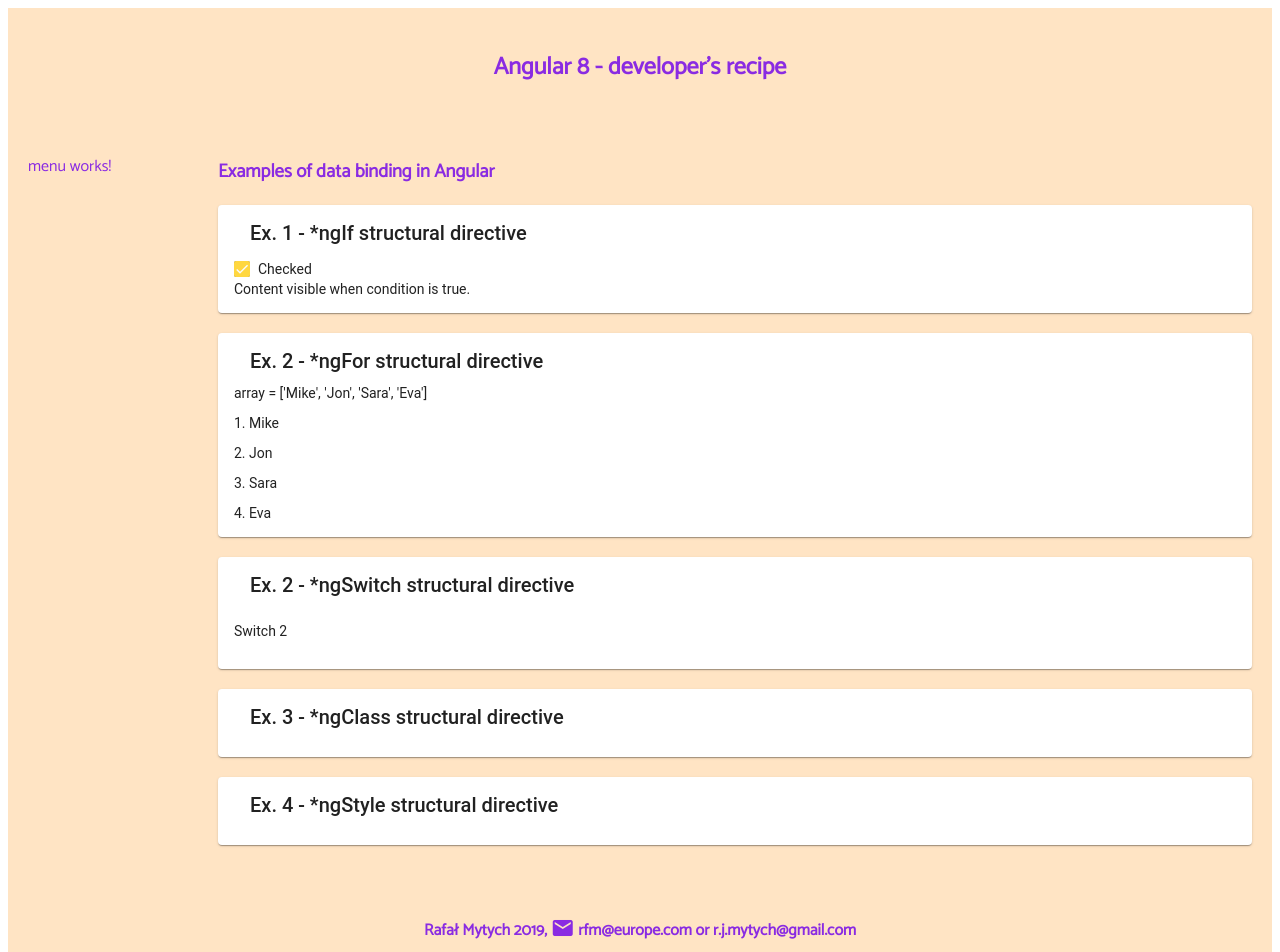
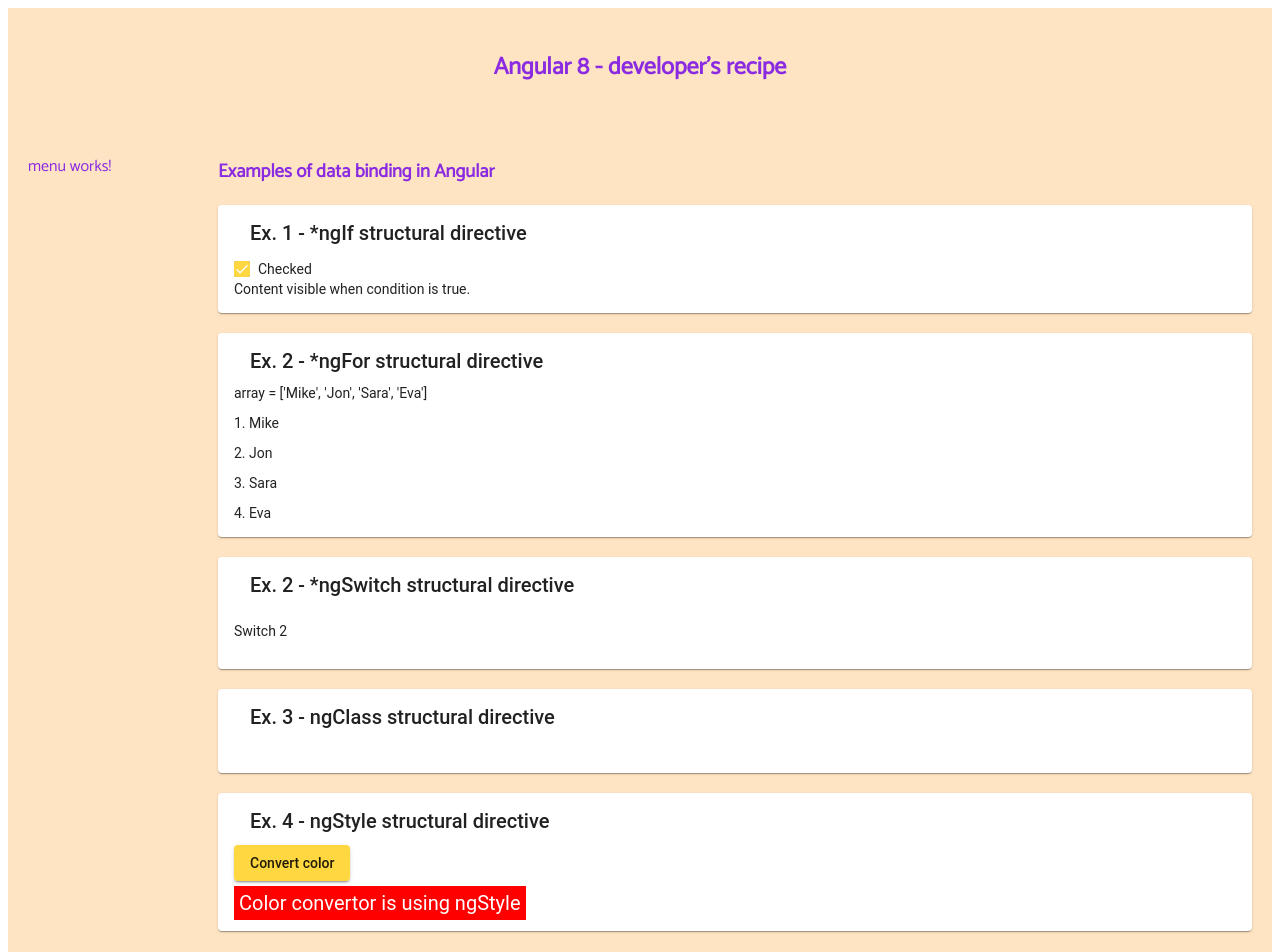
Before and after one commit to RafalM2000/portfolio-Angular8, an Angular app: page / in a window 1280 px wide. Shown: the top 952 px of the page. Built offline with nearby package versions, Linux system fonts and the light colour scheme.

Commit message:
ngStyle implementation

```diff
--- a/src/app/directives/directives.component.css
+++ b/src/app/directives/directives.component.css
@@ -1,3 +1,7 @@
 mat-card {
     margin-bottom: 20px;
 }
+
+.buttonStyle {
+    margin-bottom: 10px;
+}
--- a/src/app/directives/directives.component.html
+++ b/src/app/directives/directives.component.html
@@ -43,8 +43,9 @@
 
     <mat-card>
         <mat-card-header>
-            <mat-card-title>Ex. 3 - *ngClass structural directive</mat-card-title>
+            <mat-card-title>Ex. 3 - ngClass structural directive</mat-card-title>
         </mat-card-header>
+            <p></p>
         <mat-card-content>
 
         </mat-card-content>
@@ -52,10 +53,14 @@
 
     <mat-card>
         <mat-card-header>
-            <mat-card-title>Ex. 4 - *ngStyle structural directive</mat-card-title>
+            <mat-card-title>Ex. 4 - ngStyle structural directive</mat-card-title>
         </mat-card-header>
         <mat-card-content>
-
+            <button class ='buttonStyle' mat-raised-button color="accent" (click) = "onColorConverter()">Convert color</button>
+            <div>
+                <span [ngStyle] = "{'background-color': colorConverter === true ? 'green' : 'red', 'font-size': '20px', 'font-width': '800', 'color': 'white', 'padding': '5px'}">
+                Color convertor is using ngStyle</span>
+            </div>
         </mat-card-content>
     </mat-card>
 </div>
--- a/src/app/directives/directives.component.ts
+++ b/src/app/directives/directives.component.ts
@@ -10,6 +10,7 @@
 usersList = ['Mike', 'Jon', 'Sara', 'Eva'];
 isVisible = true;
 switchExpression = 'No2';
+colorConverter = false;
 
   constructor() { }
 
@@ -20,5 +21,9 @@
     this.isVisible = !this.isVisible;
   }
 
+  onColorConverter() {
+    this.colorConverter = !this.colorConverter;
+  }
+
 
 }
```
Also changed, not shown: src/app/app.module.ts (+5 -3 lines).
